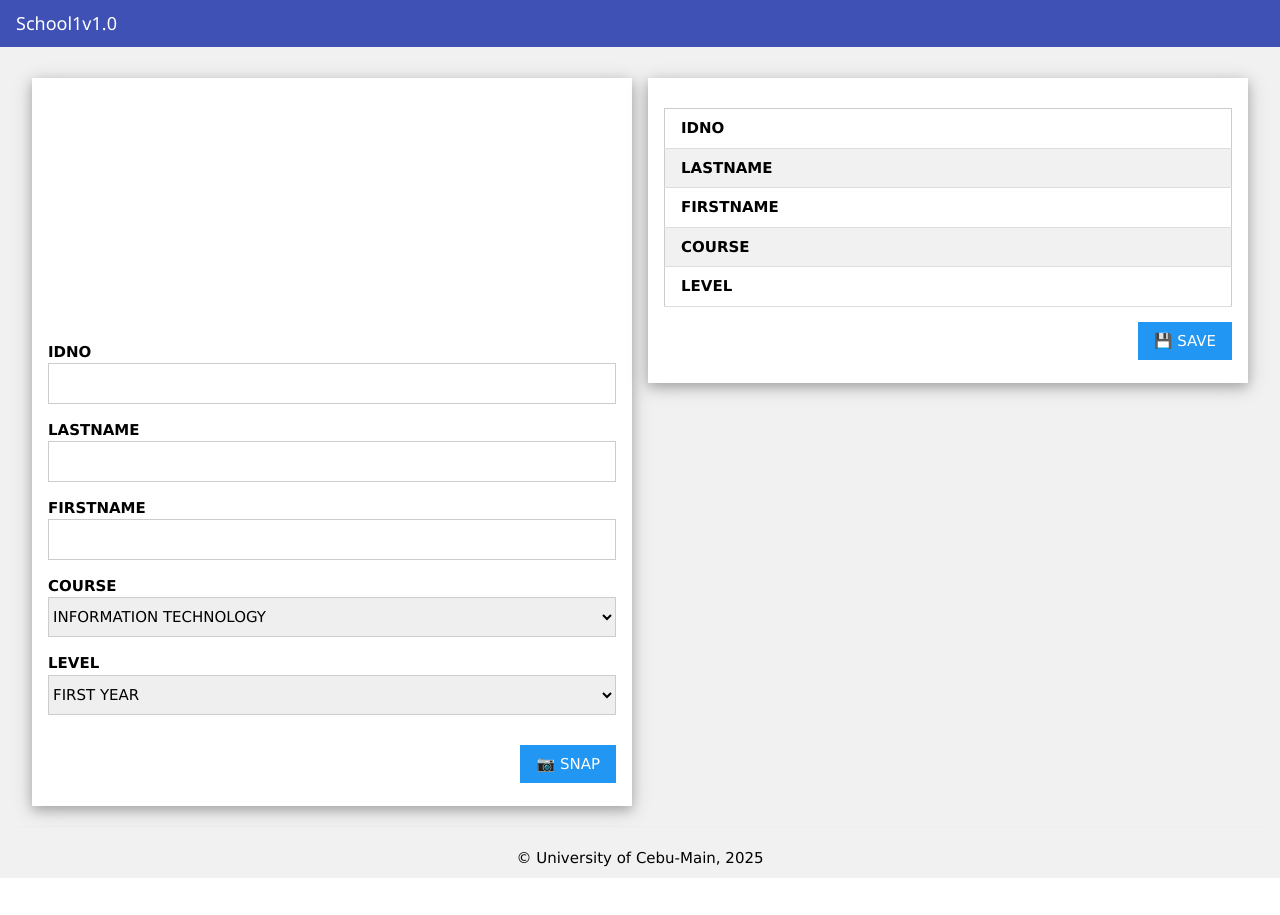
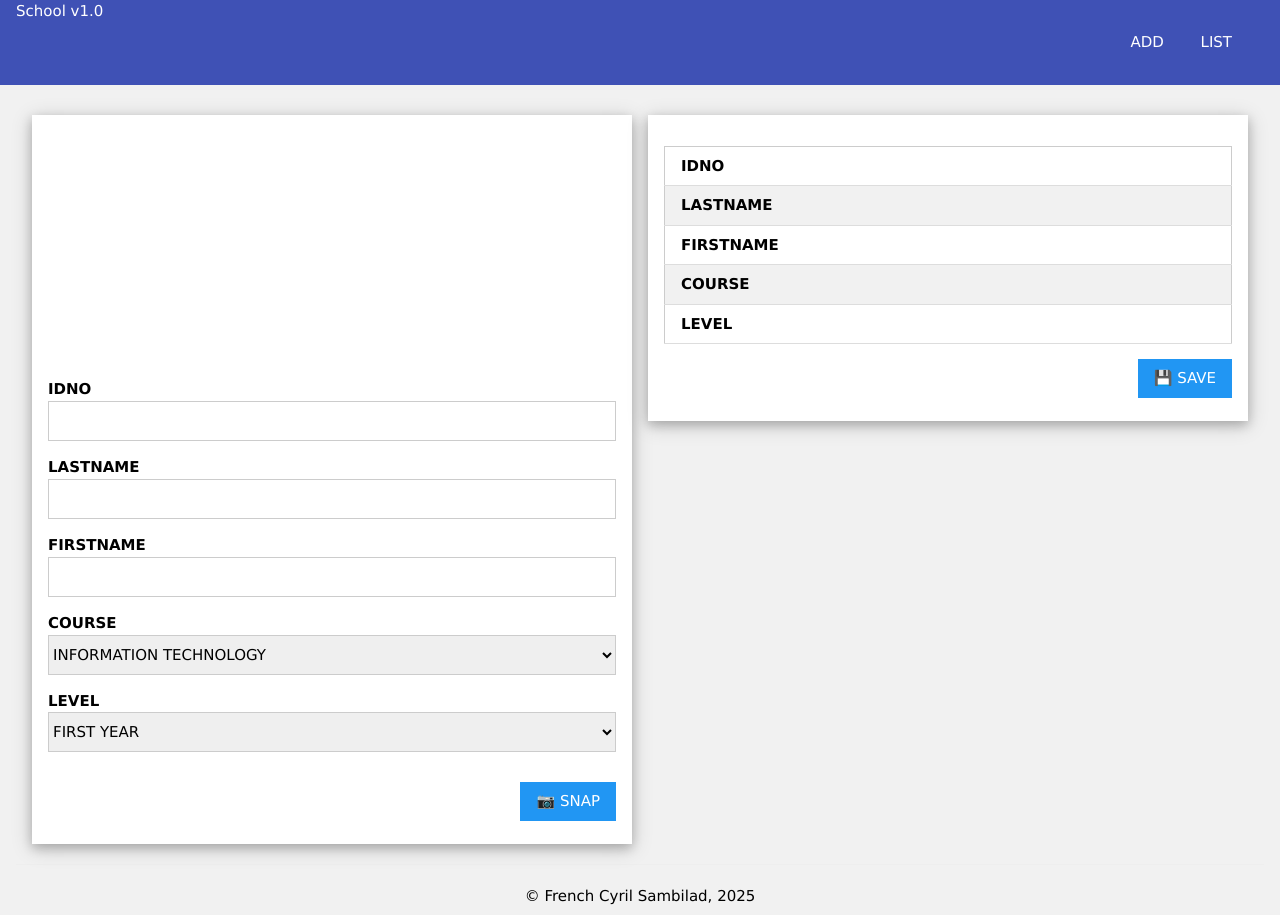
Before and after one commit to frenchcyrilsambilad/Python-Activity, a Flask app: page / in a window 1280 px wide. Before the commit the page ends 878 px from the top, so only its background shows below. Run offline with Flask 3, Linux system fonts and the light colour scheme.

Commit message:
Update base.html

```diff
--- a/templates/base.html
+++ b/templates/base.html
@@ -16,15 +16,19 @@
 
 	</head>
 	<body class ="w3-light-gray">
-		<div class="w3-bar w3-indigo w3-container">
-			<h5>School1v1.0</h5>
+		<div class="w3-bar w3-indigo w3-container" style="position: sticky;top: 0;>
+			<h5 class="w3-bar-item">School v1.0</h5>
+			<p class="w3-right w3-bar-item">
+				<a href="{{ url_for('add') }}" class="w3-button">ADD</a>
+				<a href="{{ url_for('mainindex') }}" class="w3-button">LIST</a>
+			</p>
 		</div>
-		<div class="w3-container w3-padding">
+		<div class="w3-container w3-padding" ">
 			{% block content %}
 			{% endblock %}
 			<center>
 				<hr/>
-				&copy; University of Cebu-Main, 2025
+				&copy; French Cyril Sambilad, 2025
 			</center>
 		</div>
 		<script src="{{ url_for('static',filename='js/webcam.min.js') }}"></script>
```
